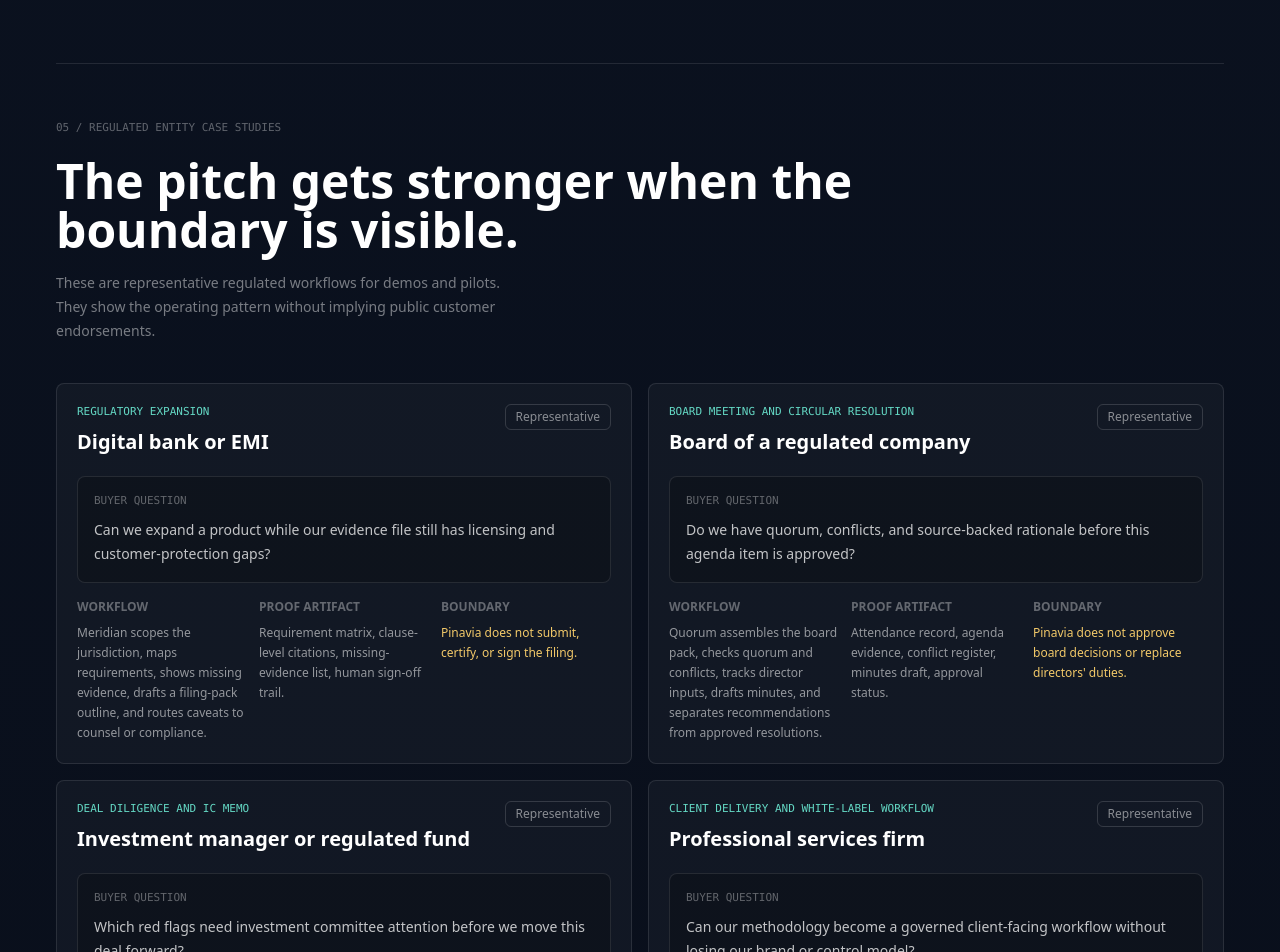
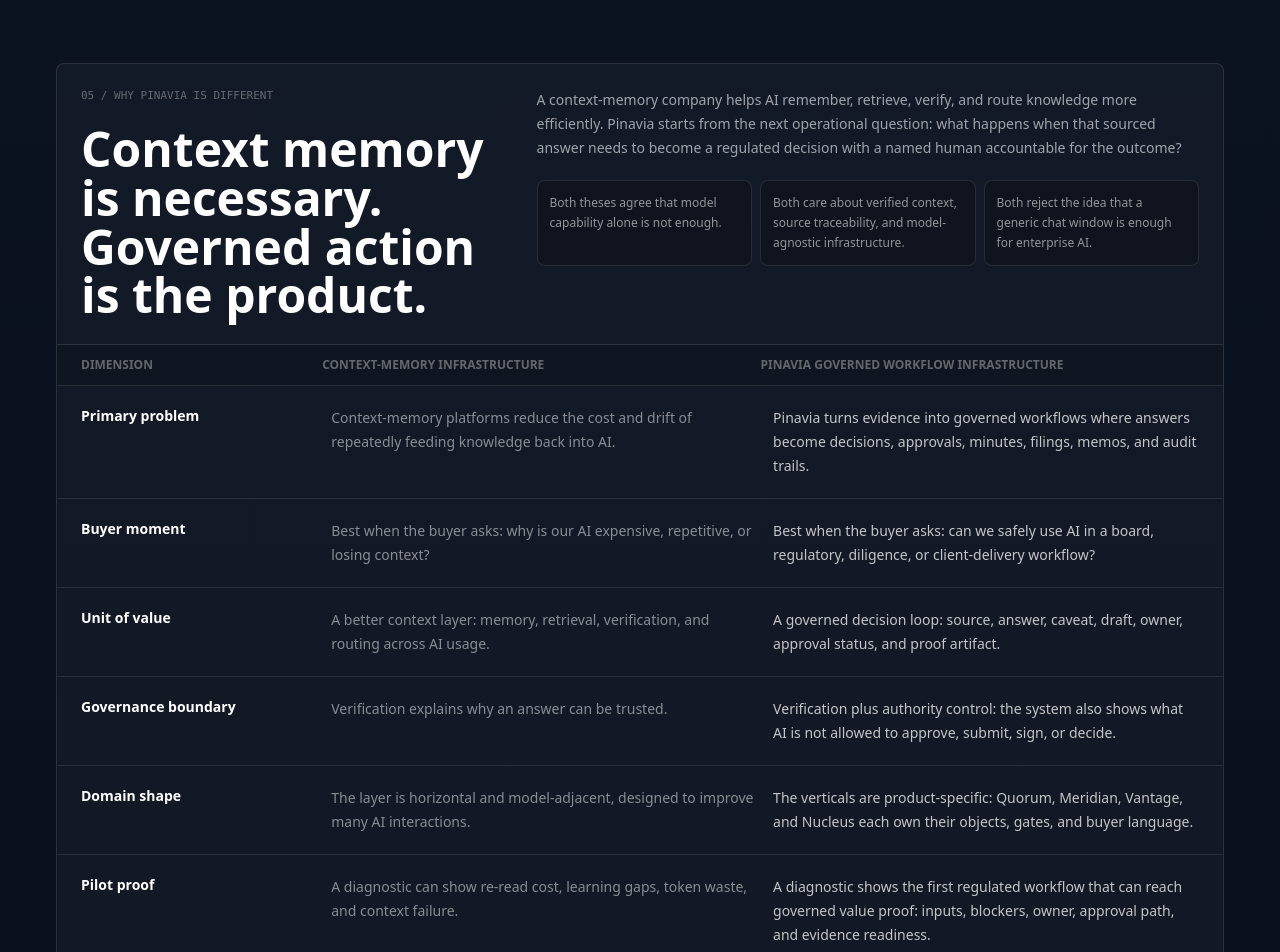
Before and after one commit to asjanjua/nexus-core, a Next.js app in the folder apps/mission-control/: page / in a window 1280 px wide. Shown: the part 3380-4332 px from the top of the page. Built offline with nearby package versions, Linux system fonts and the light colour scheme; no server answers; the database is empty.

Commit message:
feat: add competitive difference section

```diff
--- a/apps/mission-control/app/page.tsx
+++ b/apps/mission-control/app/page.tsx
@@ -188,6 +188,45 @@
     proof: "Method pack, deliverable coverage, reviewer queue, white-label boundary panel.",
     boundary: "Brand can change; core trust patterns and approval controls cannot.",
   },
+];
+
+const competitorDifferences = [
+  {
+    topic: "Primary problem",
+    category: "Context-memory platforms reduce the cost and drift of repeatedly feeding knowledge back into AI.",
+    pinavia: "Pinavia turns evidence into governed workflows where answers become decisions, approvals, minutes, filings, memos, and audit trails.",
+  },
+  {
+    topic: "Buyer moment",
+    category: "Best when the buyer asks: why is our AI expensive, repetitive, or losing context?",
+    pinavia: "Best when the buyer asks: can we safely use AI in a board, regulatory, diligence, or client-delivery workflow?",
+  },
+  {
+    topic: "Unit of value",
+    category: "A better context layer: memory, retrieval, verification, and routing across AI usage.",
+    pinavia: "A governed decision loop: source, answer, caveat, draft, owner, approval status, and proof artifact.",
+  },
+  {
+    topic: "Governance boundary",
+    category: "Verification explains why an answer can be trusted.",
+    pinavia: "Verification plus authority control: the system also shows what AI is not allowed to approve, submit, sign, or decide.",
+  },
+  {
+    topic: "Domain shape",
+    category: "The layer is horizontal and model-adjacent, designed to improve many AI interactions.",
+    pinavia: "The verticals are product-specific: Quorum, Meridian, Vantage, and Nucleus each own their objects, gates, and buyer language.",
+  },
+  {
+    topic: "Pilot proof",
+    category: "A diagnostic can show re-read cost, learning gaps, token waste, and context failure.",
+    pinavia: "A diagnostic shows the first regulated workflow that can reach governed value proof: inputs, blockers, owner, approval path, and evidence readiness.",
+  },
+];
+
+const overlapPoints = [
+  "Both theses agree that model capability alone is not enough.",
+  "Both care about verified context, source traceability, and model-agnostic infrastructure.",
+  "Both reject the idea that a generic chat window is enough for enterprise AI.",
 ];
 
 const footerLinks: Array<{ heading: string; items: Array<{ label: string; href: string }> }> = [
@@ -475,7 +514,7 @@
       <div className="border-t border-white/10 pt-14">
         <div className="flex flex-wrap items-end justify-between gap-4">
           <div>
-            <p className="micro-label text-white/35">05 / Regulated entity case studies</p>
+            <p className="micro-label text-white/35">06 / Regulated entity case studies</p>
             <h2 className="display-hero mt-5 max-w-4xl text-white" style={{ fontSize: "clamp(2rem,4vw,3rem)" }}>
               The pitch gets stronger when the boundary is visible.
             </h2>
@@ -526,13 +565,82 @@
   );
 }
 
+function CompetitiveDifferenceSection() {
+  return (
+    <section className="mx-auto max-w-7xl px-4 py-20 sm:px-6 lg:px-8" id="difference">
+      <div className="overflow-hidden rounded-lg border border-white/10 bg-white/[0.035]">
+        <div className="grid gap-8 border-b border-white/10 p-5 sm:p-6 lg:grid-cols-[0.78fr_1.22fr]">
+          <div>
+            <p className="micro-label text-white/35">05 / Why Pinavia is different</p>
+            <h2 className="display-hero mt-5 text-white" style={{ fontSize: "clamp(2rem,4vw,3rem)" }}>
+              Context memory is necessary. Governed action is the product.
+            </h2>
+          </div>
+          <div className="space-y-5">
+            <p className="text-sm leading-6 text-white/60">
+              A context-memory company helps AI remember, retrieve, verify, and route knowledge more
+              efficiently. Pinavia starts from the next operational question: what happens when that
+              sourced answer needs to become a regulated decision with a named human accountable for
+              the outcome?
+            </p>
+            <div className="grid gap-2 sm:grid-cols-3">
+              {overlapPoints.map((point) => (
+                <div key={point} className="rounded-lg border border-white/10 bg-black/20 p-3">
+                  <p className="text-xs leading-5 text-white/55">{point}</p>
+                </div>
+              ))}
+            </div>
+          </div>
+        </div>
+
+        <div className="grid border-b border-white/10 bg-black/15 px-5 py-3 text-xs font-semibold uppercase text-white/35 sm:grid-cols-[0.55fr_1fr_1fr] sm:px-6">
+          <span>Dimension</span>
+          <span className="hidden sm:block">Context-memory infrastructure</span>
+          <span className="hidden sm:block">Pinavia governed workflow infrastructure</span>
+        </div>
+
+        <div className="divide-y divide-white/10">
+          {competitorDifferences.map((row) => (
+            <article key={row.topic} className="grid gap-4 px-5 py-5 sm:grid-cols-[0.55fr_1fr_1fr] sm:px-6">
+              <h3 className="text-sm font-semibold text-white">{row.topic}</h3>
+              <div>
+                <p className="mb-1 text-[10px] font-semibold uppercase text-white/30 sm:hidden">
+                  Context-memory infrastructure
+                </p>
+                <p className="text-sm leading-6 text-white/50">{row.category}</p>
+              </div>
+              <div>
+                <p className="mb-1 text-[10px] font-semibold uppercase text-nexus-accent sm:hidden">
+                  Pinavia governed workflow infrastructure
+                </p>
+                <p className="text-sm leading-6 text-white/75">{row.pinavia}</p>
+              </div>
+            </article>
+          ))}
+        </div>
+
+        <div className="grid gap-4 bg-nexus-accent/5 p-5 sm:p-6 lg:grid-cols-[1fr_auto] lg:items-center">
+          <p className="max-w-3xl text-sm leading-6 text-white/60">
+            The diagnostic should therefore measure a different thing: not only whether AI is wasting
+            tokens or losing context, but whether a specific high-stakes workflow has enough evidence,
+            owners, approvals, and refusal boundaries to be safely piloted.
+          </p>
+          <Link href="/readiness" className="btn-primary px-5 py-3" prefetch={false}>
+            Run the diagnostic
+          </Link>
+        </div>
+      </div>
+    </section>
+  );
+}
+
 function ProductFamilySection() {
   return (
     <section className="mx-auto max-w-7xl px-4 pb-24 sm:px-6 lg:px-8" id="rooms">
       <div className="border-t border-white/10 pt-14">
         <div className="flex flex-wrap items-end justify-between gap-4">
           <div>
-            <p className="micro-label text-white/35">06 / Product family</p>
+            <p className="micro-label text-white/35">07 / Product family</p>
             <h2 className="display-hero mt-5 text-white" style={{ fontSize: "clamp(2rem,4vw,3rem)" }}>
               One governed core, <span className="display-accent text-nexus-accent">five rooms</span>.
             </h2>
@@ -667,6 +775,7 @@
       <MechanismBand />
       <ProofBand />
       <USPSection />
+      <CompetitiveDifferenceSection />
       <RegulatedCaseStudiesSection />
       <ProductFamilySection />
 
```
